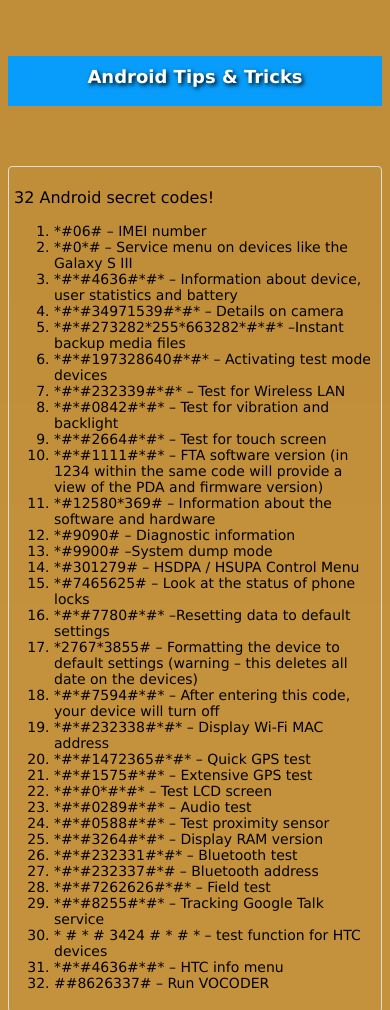
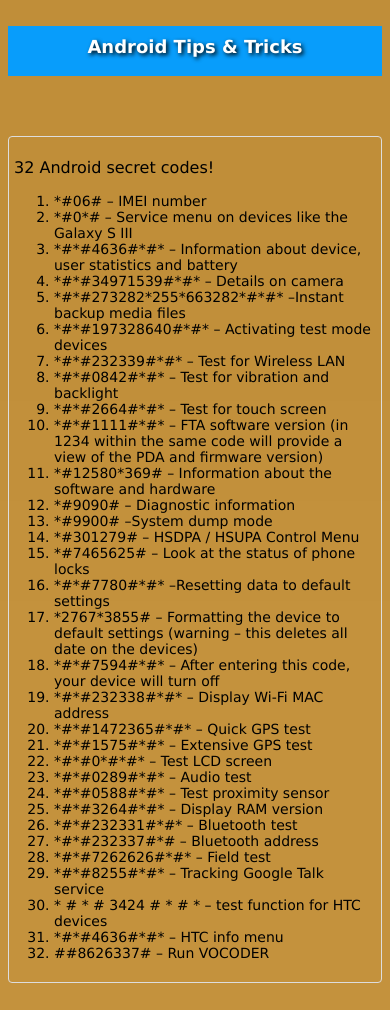
Before and after one commit to Akhilesh9992/tips-and-trick, a plain HTML site: page android.html in a window 390 px wide. Shown: the top 1010 px of the page. Drawn offline with Linux system fonts and the light colour scheme; some packages are replaced by stand-ins of ours.

Commit message:
bg chnages

```diff
--- a/android.html
+++ b/android.html
@@ -16,7 +16,7 @@
 
 </head>
 
-<body style="background-image: url(img/bg.png);">
+<body style="background-image: url(img/bg.png);margin-top: -30px;">
 
 <div class="fixed" >
 		<h2>Android Tips & Tricks</h2>
```
Also changed, not shown: facebook.html (+1 -1 lines), iphone.html (+1 -1 lines), keyboard.html (+1 -1 lines), whatsapp.html (+1 -1 lines), window.html (+1 -1 lines).
